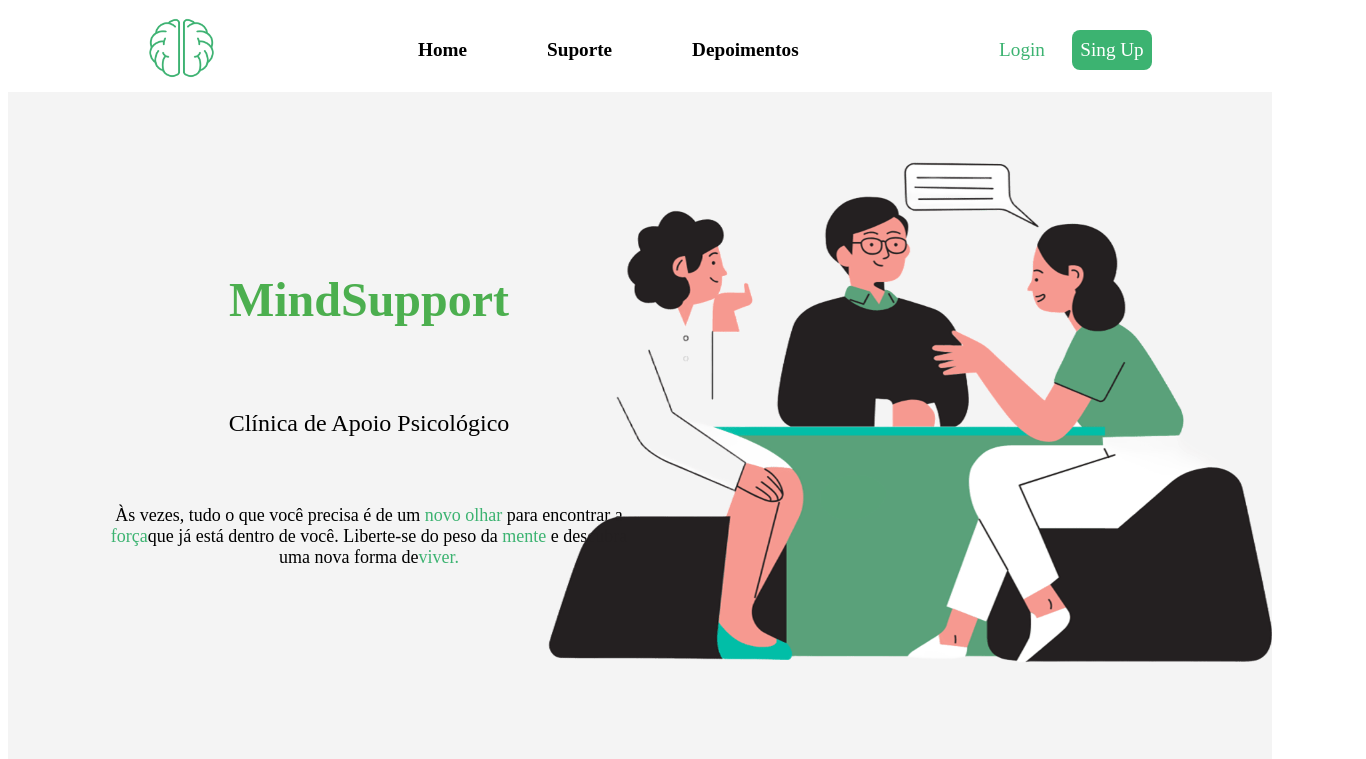
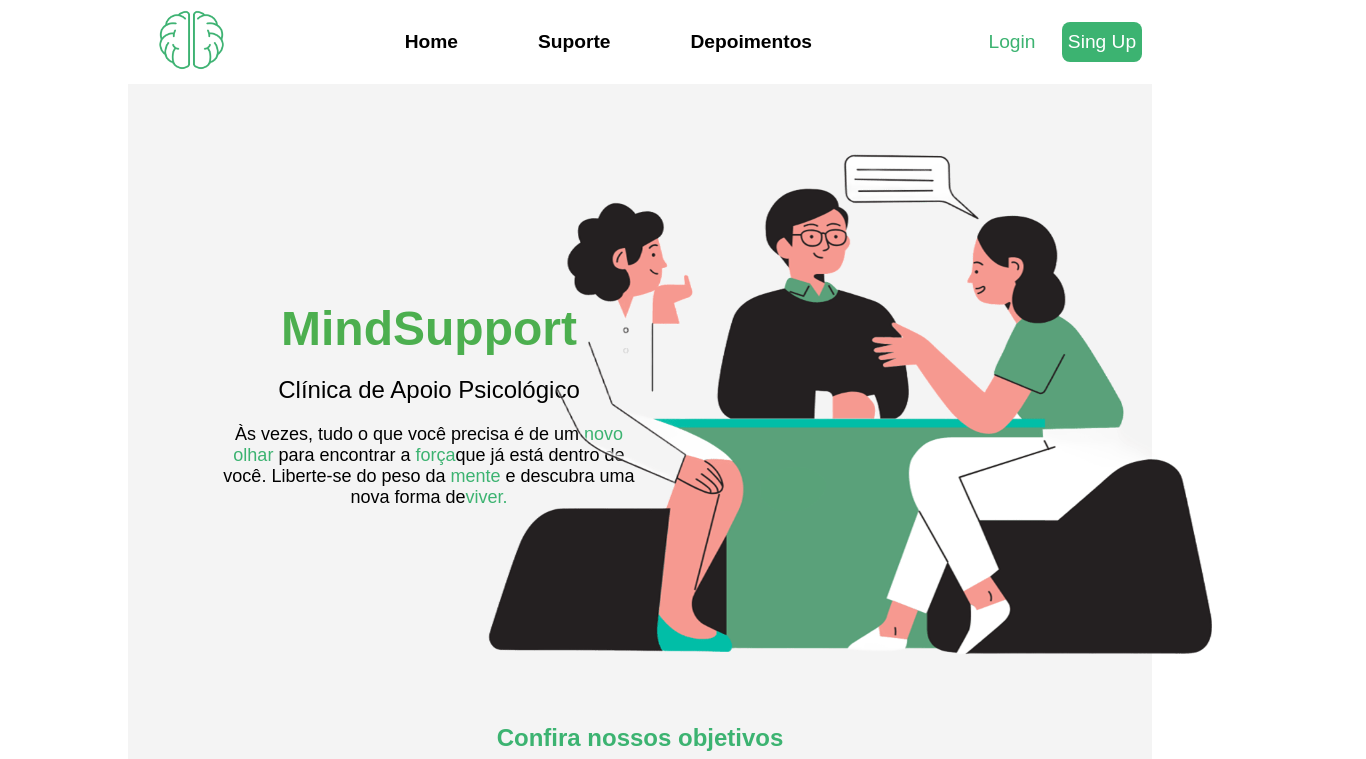
Before and after one commit to joaomacaoli/mind-support, a React (Vite) app: page / in a window 1280 px wide. Shown: the top 759 px of the page, 1366 px wide, since content can reach past the window. Built offline with nearby package versions, Linux system fonts and the light colour scheme; no server answers.

Commit message:
add global styles

```diff
--- a/src/App.css
+++ b/src/App.css
@@ -0,0 +1,44 @@
+/* :root {
+  25rem;  400px
+  40rem;  640px
+  48rem;  768px
+  64rem;  1024px
+  80rem;  1280px
+  96rem;  1536px
+} */
+
+/* Configuração padrão */
+* {
+  margin: 0;
+  box-sizing: border-box;
+}
+
+body {
+  width: 100%;
+  max-width: 40rem;
+  padding: 0;
+  margin: 0 auto;
+  box-sizing: border-box;
+  font-family: Arial, sans-serif;
+}
+
+/* Tablet */
+@media (min-width: 48rem) {
+  body {
+    max-width: 40rem;
+  }
+}
+
+/* Desktop */
+@media (min-width: 64rem) {
+  body {
+    max-width: 48rem;
+  }
+}
+
+/* Desktop */
+@media (min-width: 80rem) {
+  body {
+    max-width: 64rem;
+  }
+}
```
